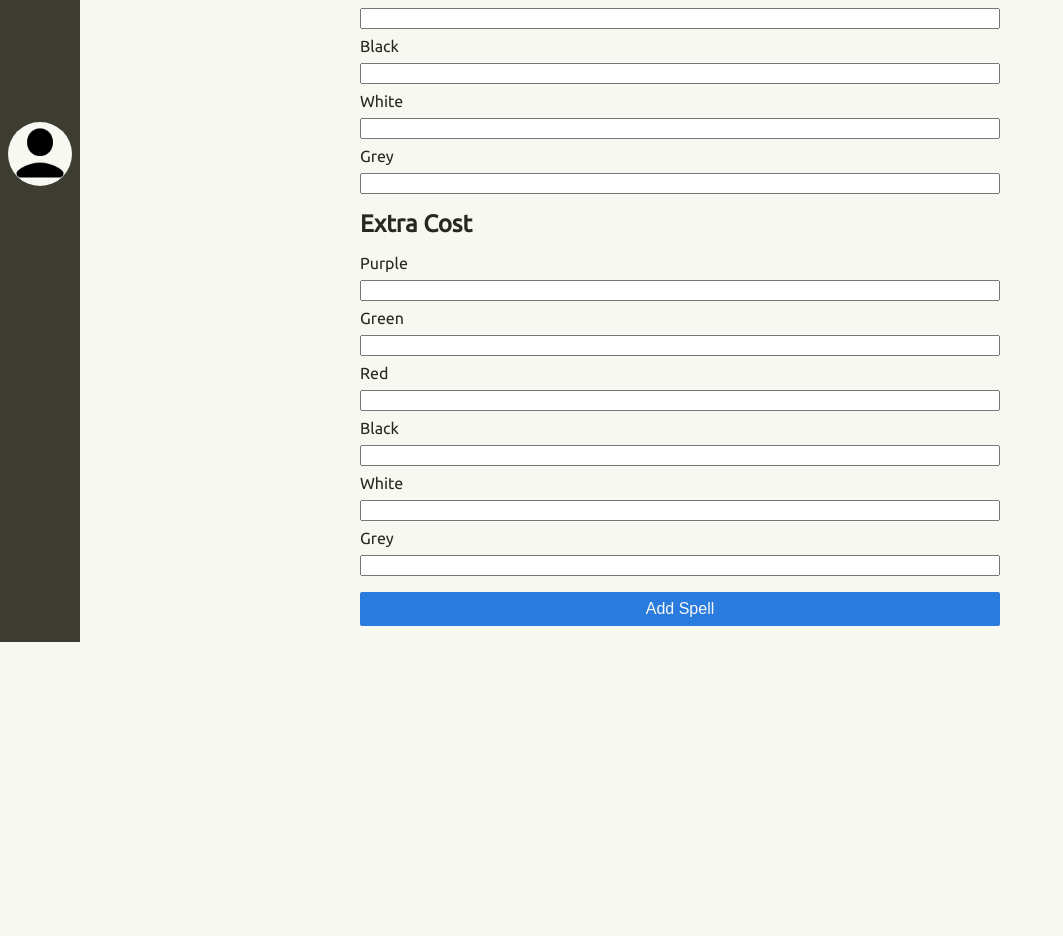
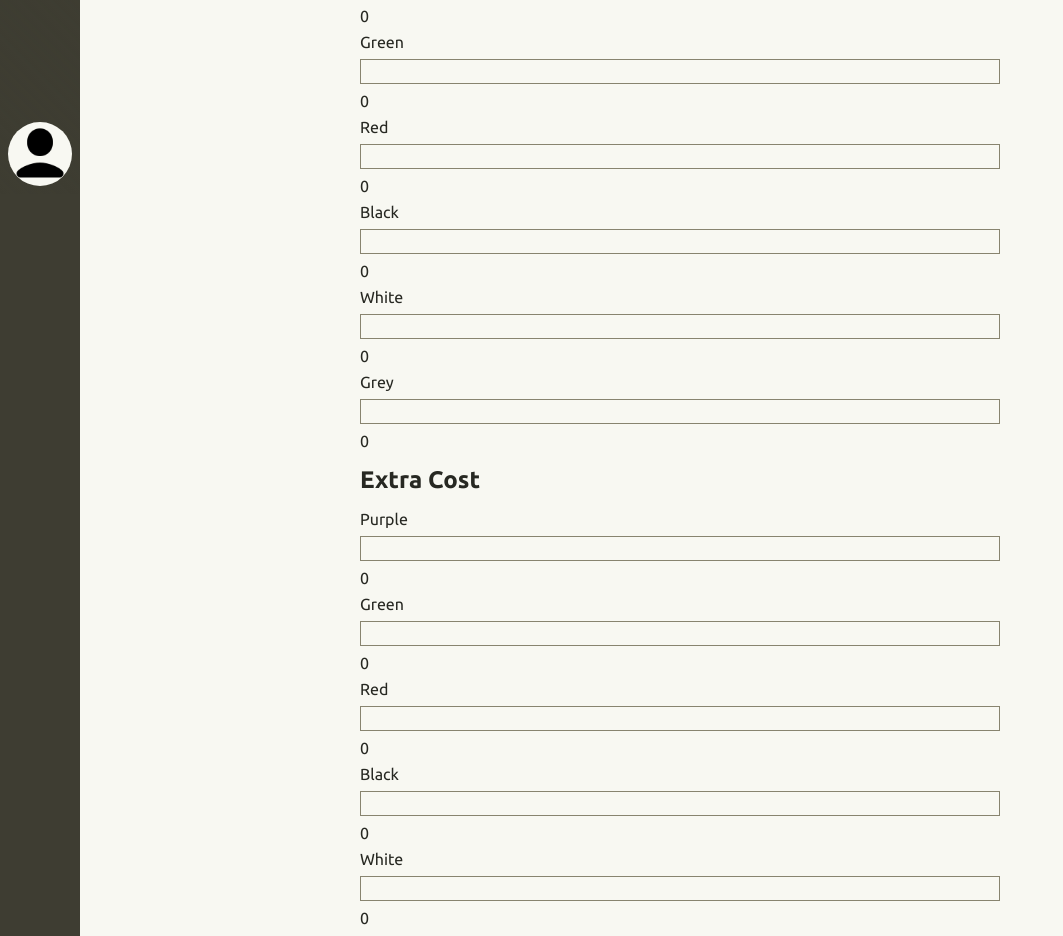
Before and after one commit to kaganAhmetOkan/soul-shards, a Next.js app: page /admin/add-spell in a window 1280 px wide. Shown: the part 606-1542 px from the top of the page, without its empty margins (0-1063 px from the left). Before the commit the page ends 1248 px from the top, so only its background shows below. Built offline with nearby package versions, Linux system fonts and the light colour scheme; no server answers.

Commit message:
Style changes, default values in spell edit page

```diff
--- a/app/globals.css
+++ b/app/globals.css
@@ -1,6 +1,6 @@
 :root {
-  --fg: #F8F8F2;
-  --bg: #272822;
+  --fg: #272822;
+  --bg: #F8F8F2;
   --accent: #F92660;
 
   --p-black: #272822;
@@ -23,13 +23,6 @@
   --nav-width: 64px;
   --nav-padding: 8px;
   --footer-height: 5rem;
-}
-
-@media (prefers-color-scheme: light) {
-  :root {
-    --fg: #272822;
-    --bg: #F8F8F2;
-    }
 }
 
 body {
@@ -77,6 +70,7 @@ button {
   color: var(--p-white);
   background-color: var(--p-light-blue);
   border: none;
+  outline: none;
   border-radius: 2px;
   cursor: pointer;
   transition: 100ms;
@@ -91,3 +85,36 @@ button:hover {
 button:active {
   scale: 0.9;
 }
+
+button:focus {
+  outline: 2px solid var(--p-blue);
+}
+
+input, textarea {
+  font-family: unset;
+  color: var(--fg);
+  background-color: var(--p-white);
+  border: 1px solid var(--p-dark-white);
+  outline: none;
+  padding: 4px;
+}
+
+input:focus, textarea:focus {
+  outline: 1px solid var(--p-light-blue);
+}
+
+input:invalid, textarea:invalid {
+  outline: 1px solid var(--p-red);
+}
+
+@media (prefers-color-scheme: dark) {
+  :root {
+    --fg: #F8F8F2;
+    --bg: #272822;
+  }
+
+  input, textarea {
+    background-color: var(--p-light-black);
+    border: none;
+  }
+}
--- a/app/layout.jsx
+++ b/app/layout.jsx
@@ -5,13 +5,13 @@ import { AuthContextProvider } from '@/firebase/AuthContext';
 
 const ubuntu = Ubuntu({
   subsets: ['latin'],
-  weight: "400",
+  weight: ["400", "700"],
   display: "swap",
 });
 
 export const metadata = {
   title: 'Soul Shards',
-  description: 'Explore the definitive encyclopedia for the Soul Shards TTRPG system.',
+  description: 'Explore the official encyclopedia for the Soul Shards TTRPG system.',
 };
 
 export default function RootLayout({ children }) {
--- a/components/AddSpell/AddSpell.jsx
+++ b/components/AddSpell/AddSpell.jsx
@@ -46,7 +46,7 @@ export default function AddSpell({ sid }) {
     const docRef = doc(db, "spells", spell_id);
     await setDoc(docRef, newSpell);
 
-    console.log(newSpell, spell_id);
+    alert("New Spell Added");
   };
 
   return (
@@ -54,62 +54,79 @@ export default function AddSpell({ sid }) {
       <h2>Basics</h2>
       <label>Name</label>
       <input placeholder="New Spell Name" required name="spell_name" defaultValue={spell.name ?? ""}></input>
+      <p>{spell?.name}</p>
 
       <label>Synopsis</label>
       <textarea placeholder="Synopsis" required name="spell_synopsis" defaultValue={spell.synopsis ?? ""}></textarea>
+      <p>{spell?.synopsis}</p>
 
       <h2>Details</h2>
       <div className={style.details}>
         <label>Range</label>
         <input placeholder="Range" name="spell_range" required defaultValue={spell.range ?? ""}></input>
+        <p>{spell?.range}</p>
 
         <label>Duration</label>
         <input placeholder="Duration" name="spell_duration" required defaultValue={spell.duration ?? ""}></input>
+        <p>{spell?.duration}</p>
 
         <label>Casting Time</label>
         <input placeholder="Casting Time" name="spell_cast_time" defaultValue={spell.casting_time ?? ""}></input>
+        <p>{spell?.casting_time}</p>
       </div>
 
       <h2>Base Cost</h2>
       <div className={style.schools}>
         <label htmlFor="school_purple">Purple</label>
         <input type="number" defaultValue={baseCost?.purple} min={minValue} max={maxValue} name="purple" id="school_purple"></input>
+        <p>{baseCost?.purple ?? 0}</p>
 
         <label htmlFor="school_green">Green</label>
         <input type="number" defaultValue={baseCost?.green} min={minValue} max={maxValue} name="green" id="school_green"></input>
+        <p>{baseCost?.green ?? 0}</p>
 
         <label htmlFor="school_purple">Red</label>
         <input type="number" defaultValue={baseCost?.red} min={minValue} max={maxValue} name="red" id="school_red"></input>
+        <p>{baseCost?.red ?? 0}</p>
 
         <label htmlFor="school_green">Black</label>
         <input type="number" defaultValue={baseCost?.black} min={minValue} max={maxValue} name="black" id="school_black"></input>
+        <p>{baseCost?.black ?? 0}</p>
 
         <label htmlFor="school_purple">White</label>
         <input type="number" defaultValue={baseCost?.white} min={minValue} max={maxValue} name="white" id="school_white"></input>
+        <p>{baseCost?.white ?? 0}</p>
 
         <label htmlFor="school_green">Grey</label>
         <input type="number" defaultValue={baseCost?.grey} min={minValue} max={maxValue} name="grey" id="school_grey"></input>
+        <p>{baseCost?.grey ?? 0}</p>
       </div>
 
       <h2>Extra Cost</h2>
       <div className={style.schools}>
         <label>Purple</label>
         <input type="number" defaultValue={extraCost?.purple} min={minValue} max={maxValue} name="purple"></input>
+        <p>{extraCost?.purple ?? 0}</p>
 
         <label>Green</label>
         <input type="number" defaultValue={extraCost?.green} min={minValue} max={maxValue} name="green"></input>
+        <p>{extraCost?.green ?? 0}</p>
 
         <label>Red</label>
         <input type="number" defaultValue={extraCost?.red} min={minValue} max={maxValue} name="red"></input>
+        <p>{extraCost?.red ?? 0}</p>
 
         <label>Black</label>
         <input type="number" defaultValue={extraCost?.black} min={minValue} max={maxValue} name="black"></input>
+        <p>{extraCost?.black ?? 0}</p>
 
         <label>White</label>
         <input type="number" defaultValue={extraCost?.white} min={minValue} max={maxValue} name="white"></input>
+        <p>{extraCost?.white ?? 0}</p>
 
         <label>Grey</label>
         <input type="number" defaultValue={extraCost?.grey} min={minValue} max={maxValue} name="grey"></input>
+        <p>{extraCost?.grey ?? 0}</p>
       </div>
 
       <button type="submit">Add Spell</button>
--- a/components/AddSpell/AddSpell.module.css
+++ b/components/AddSpell/AddSpell.module.css
@@ -20,3 +20,7 @@
   justify-content: center;
   gap: 0.5rem;
 }
+
+.main > p {
+  white-space: pre-wrap;
+}
--- a/components/Spell/Spell.jsx
+++ b/components/Spell/Spell.jsx
@@ -28,8 +28,9 @@ export default function Spell({ spell }) {
       <div className={style.detailsContainer}>
         <div className={style.details}>
           <p className={style.synopsis}>{spell.synopsis}</p>
-          <div>{`Range: ${range}`}</div>
-          <div>{`Duration: ${spell.duration}`}</div>
+          <p><b>Range: </b>{spell.range}</p>
+          <p><b>Duration: </b>{spell.duration}</p>
+          <p><b>Casting Time: </b>{spell.casting_time}</p>
           <div className={style.options}>
             <Link href={`/admin/add-spell?sid=${sid}`}>Edit</Link>
           </div>
--- a/components/Spell/Spell.module.css
+++ b/components/Spell/Spell.module.css
@@ -95,7 +95,11 @@
 
 .options {
   display: flex;
-  margin-top: auto;
+}
+
+.options > a {
+  font-size: 1.5rem;
+  text-transform: uppercase;
 }
 
 .synopsis {
```
